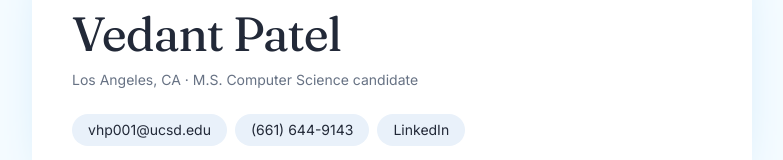
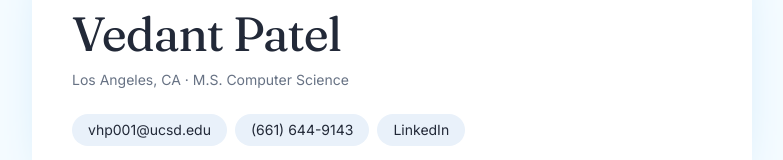
Before and after one commit to VedantPatel04/The-Resume-on-the-clouds, a React (Vite) app in the folder frontend/: page / in a window 1280 px wide. Shown: the part 182-342 px from the top of the page, without its empty margins (248-1031 px from the left). Built offline with nearby package versions, Linux system fonts and the light colour scheme; no server answers.

Commit message:
Changed wording.

```diff
--- a/frontend/src/App.tsx
+++ b/frontend/src/App.tsx
@@ -119,7 +119,7 @@ export default function App() {
             Vedant Patel
           </h1>
           <p className="mt-3 text-sm text-muted-foreground">
-            Los Angeles, CA · M.S. Computer Science candidate
+            Los Angeles, CA · M.S. Computer Science
           </p>
           <div className="mt-6 flex flex-wrap gap-2 text-sm">
             <a
```
